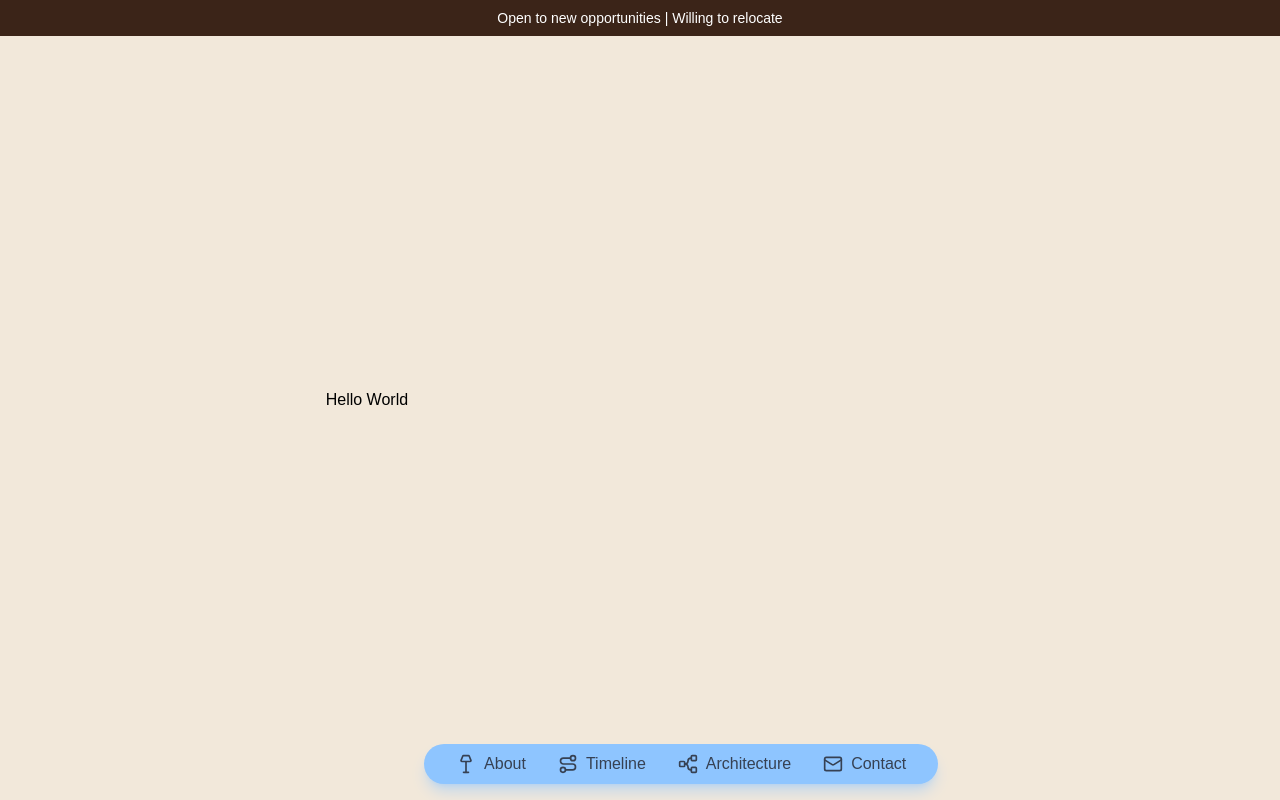
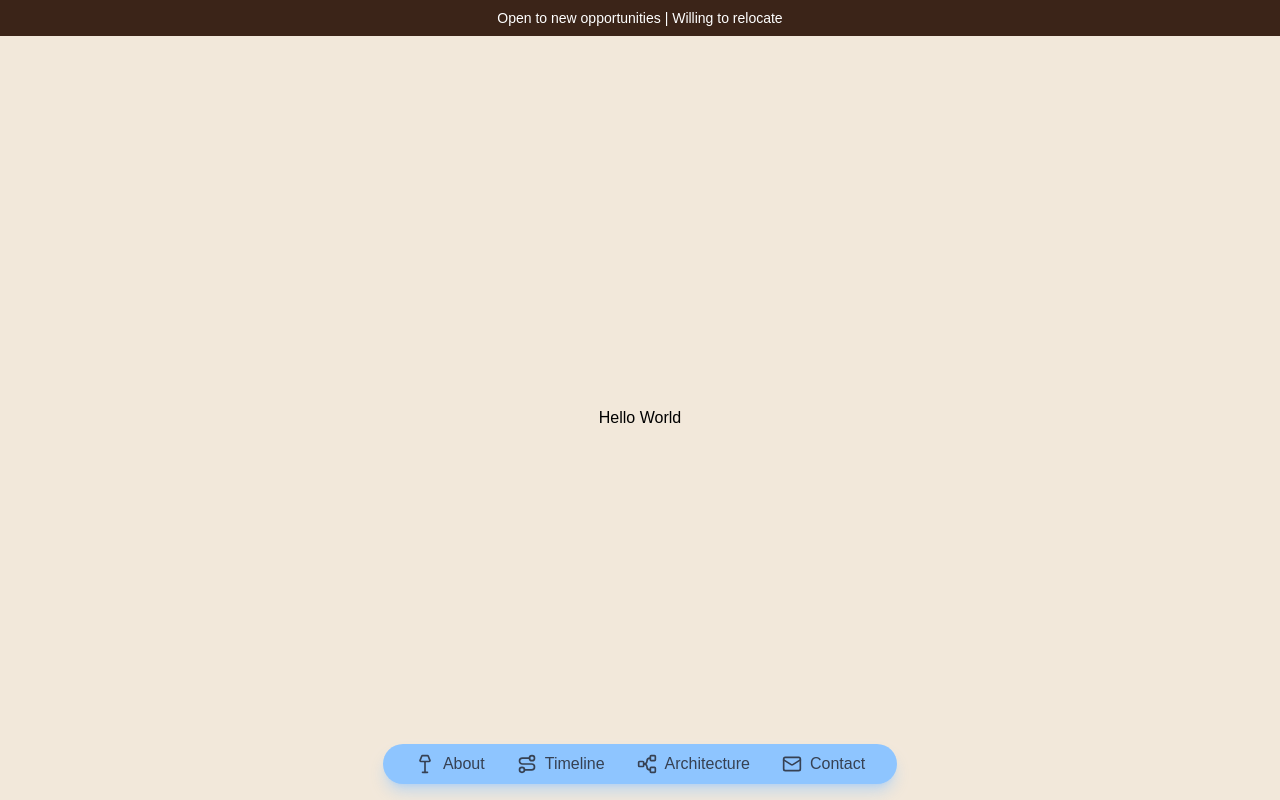
Before and after one commit to ryanctruong/personal-website, a React (Vite) app in the folder client/: page / in a window 1280 px wide. Built offline with nearby package versions, Linux system fonts and the light colour scheme; no server answers.

Commit message:
fix wrapper so banner stays at the top and navbar remains sticky

```diff
--- a/client/src/App.tsx
+++ b/client/src/App.tsx
@@ -21,11 +21,11 @@ const App = () => {
 
 
     return (
-        <div className="min-h-screen flex items-center justify-center relative">
+        <div className="flex min-h-screen flex-col">
             <Banner />
-            <div className="flex flex-col items-center justify-center gap-4">
+            <main className="flex flex-1 flex-col items-center justify-center gap-4 p-4">
                 <p>Hello World</p>
-            </div>
+            </main>
             <Navbar />
         </div >
 
--- a/client/src/components/Banner/Banner.tsx
+++ b/client/src/components/Banner/Banner.tsx
@@ -1,6 +1,6 @@
 const Banner = () => {
     return (
-        <div className="absolute top-0 left-0 right-0 text-center bg-[#3B2418] text-white py-2">
+        <div className="text-center bg-[#3B2418] text-white py-2">
             <p className='text-sm'>Open to new opportunities | Willing to relocate</p>
         </div>
     );
--- a/client/src/components/Navbar/Navbar.tsx
+++ b/client/src/components/Navbar/Navbar.tsx
@@ -2,7 +2,7 @@ import { LampFloor, DiagramFlowHorizontal, Route, Mail } from 'lucide-react'
 
 const Navbar = () => {
     return (
-        <div className="sticky bottom-0 self-end p-4 text-center">
+        <nav className="fixed inset-x-0 bottom-0 z-10 flex justify-center p-4 text-center">
             <div className="flex justify-center gap-8 py-2 px-8 rounded-4xl text-md bg-[#8EC5FF] text-gray-700 shadow-lg shadow-[#8EC5FF]/50">
                 <div className="flex items-center gap-2 cursor-pointer">
                     <LampFloor size={20} />
@@ -21,7 +21,7 @@ const Navbar = () => {
                     <p>Contact</p>
                 </div>
             </div>
-        </div>
+        </nav>
     );
 };
 
```
